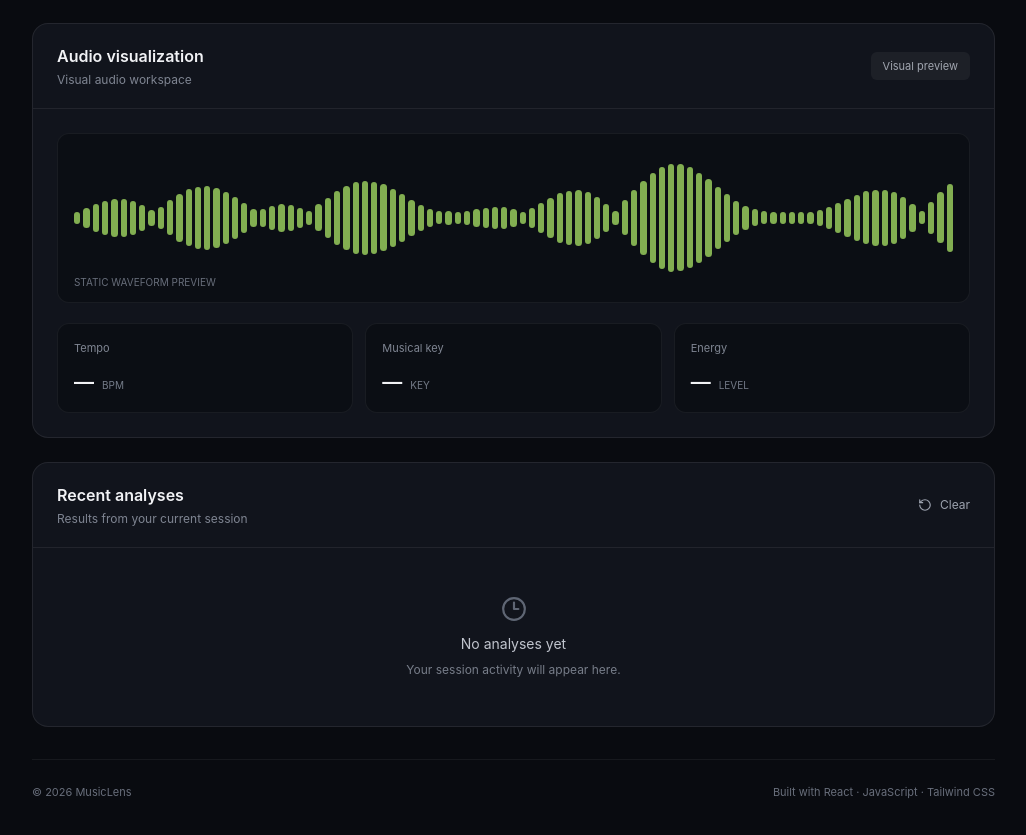
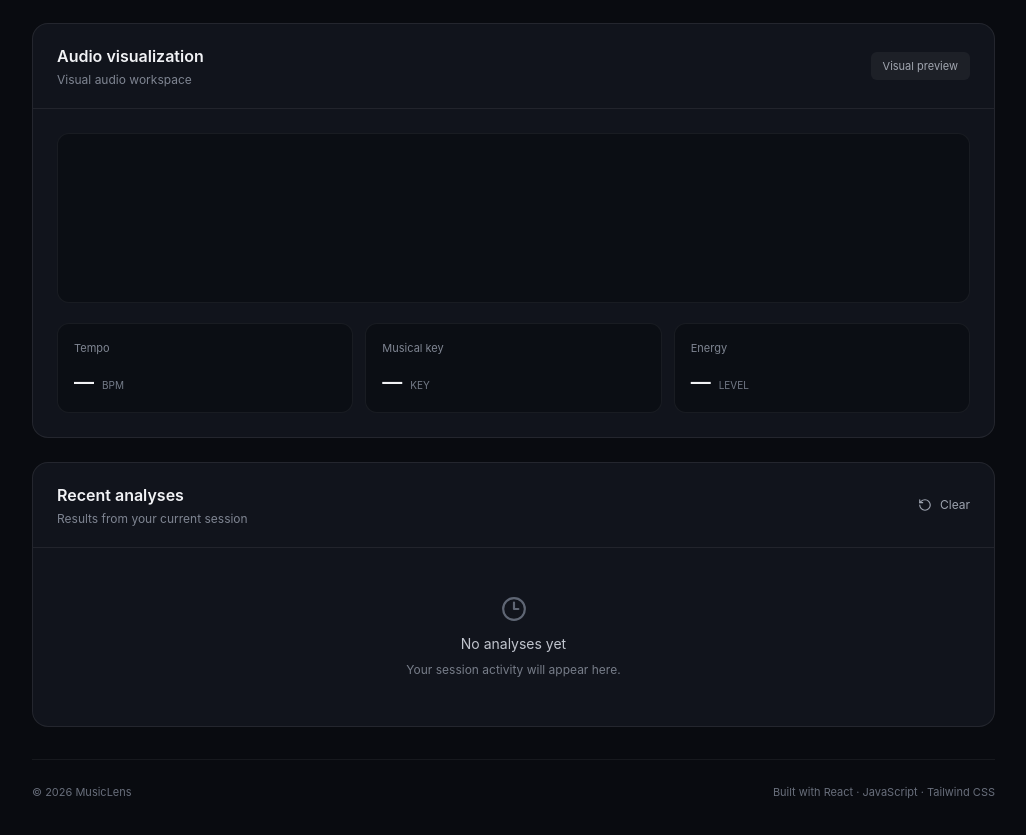
Before and after one commit to AljasMuthukadan/musiclens, a React (Vite) app in the folder apps/web/: page / in a window 1280 px wide. Shown: the part 1164-1999 px from the top of the page, without its empty margins (249-1275 px from the left). Built offline with nearby package versions, Linux system fonts and the light colour scheme.

Commit message:
real audio waveform visualization implemented

```diff
--- a/apps/web/src/App.jsx
+++ b/apps/web/src/App.jsx
@@ -64,6 +64,7 @@ function App() {
   const [activeTab, setActiveTab] = useState("upload");
   const [mobileMenu, setMobileMenu] = useState(false);
   const [error, setError] = useState("");
+  const [waveform, setWaveform] = useState([]);
 
   // -----------------------------------
   //  Analysis state
@@ -139,11 +140,8 @@ function App() {
     // Step 3: Access the samples
     const samples = audioBuffer.getChannelData(0);
 
-
-    console.log("Duration:", audioBuffer.duration);
-    console.log("Sample rate:", audioBuffer.sampleRate);
-    console.log("Samples:", samples);
     const waveformData = getWaveformData(audioBuffer); // Get waveform data
+    setWaveform(waveformData); // Update the waveform state
     console.log("Waveform data:", waveformData);
     // Step 4: Real model inference will go here
 
@@ -164,6 +162,7 @@ function App() {
   }
 };
 
+
   // -----------------------------------
   // UI
   // -----------------------------------
@@ -179,7 +178,7 @@ function App() {
           setActiveTab={setActiveTab}
         />
 
-        <main className="min-w-0 flex-1">
+        <main className="min-w-0 flex-1 ">
 
           {/* Mobile navigation */}
           <NavBar setMobileMenu={setMobileMenu} />
@@ -323,7 +322,7 @@ function App() {
             </div>
 
             {/* Audio tools */}
-            <AudioTools />
+            <AudioTools waveform={waveform} />
 
             {/* Analysis history */}
             <RecentAnalyses
--- a/apps/web/src/components/AudioTools.jsx
+++ b/apps/web/src/components/AudioTools.jsx
@@ -1,7 +1,7 @@
 import Metric from "./ui/Metric";
+import AudioVisualizer  from "./AudioVisualizer";
 
-
-function AudioTools () {
+function AudioTools ({ waveform }) {
   return (
     <section
               id="audio-tools"
@@ -22,30 +22,9 @@ function AudioTools () {
               </div>
 
               <div className="p-6">
-                <div className="relative flex h-[170px] items-center justify-center gap-[3px] overflow-hidden rounded-xl border border-white/[0.06] bg-[#0b0e14] px-4">
-                  {Array.from({ length: 95 }, (_, i) => {
-                    const height =
-                      12 +
-                      Math.abs(
-                        Math.sin(i * 0.08) *
-                          Math.cos(i * 0.19) *
-                          Math.sin(i * 0.11 + 1)
-                      ) *
-                        115;
 
-                    return (
-                      <div
-                        key={i}
-                        className="min-w-[2px] flex-1 rounded-full bg-[#b6f36b]/70"
-                        style={{ height: `${height}px` }}
-                      />
-                    );
-                  })}
+                 <AudioVisualizer waveform={waveform} />
 
-                  <span className="absolute bottom-3 left-4 text-[10px] text-[#686e7b]">
-                    STATIC WAVEFORM PREVIEW
-                  </span>
-                </div>
 
                 <div className="mt-5 grid grid-cols-3 gap-3">
                   <Metric label="Tempo" value="—" unit="BPM" />
--- a/apps/web/src/components/AudioVisualizer.jsx
+++ b/apps/web/src/components/AudioVisualizer.jsx
@@ -25,12 +25,15 @@ function AudioVisualizer({waveform}) {
 
         waveform.forEach((value, index) => {
             const barHeight = value * height; // Scale the value to the canvas height
-            const x = index * barWidth; // X position of the bar
+            const x = index * (barWidth + 1); // X position of the bar
             const y = centerY - barHeight / 2; // Y position to center the bar vertically
 
             // Draw the bar
             ctx.fillStyle = '#b6f36b'; // Color of the bars
-            ctx.fillRect(x, y, barWidth, barHeight);
+            ctx.beginPath();
+
+           ctx.roundRect(x, y, barWidth, barHeight, 5);
+           ctx.fill();
         });
 
     }, [waveform])
```
